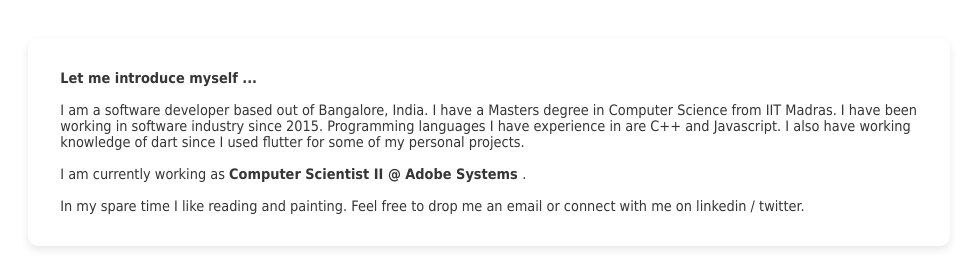
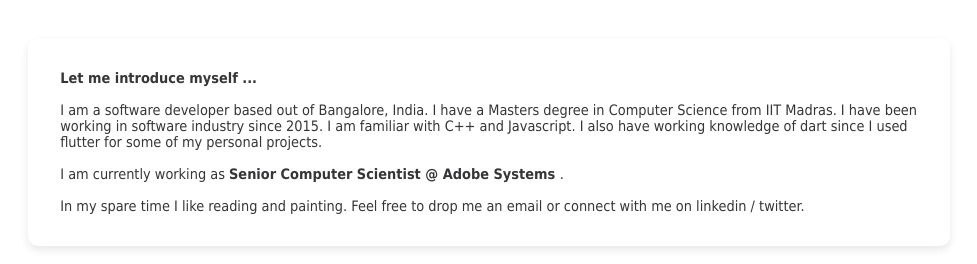
Before and after one commit to jhasubhash/jhasubhash.github.io, a Next.js app: page / in a window 1280 px wide. Shown: the part 514-778 px from the top of the page, without its empty margins (151-1128 px from the left). Built offline with nearby package versions, Linux system fonts and the light colour scheme.

Commit message:
Update index.tsx

```diff
--- a/pages/index.tsx
+++ b/pages/index.tsx
@@ -149,9 +149,9 @@ export default function Home({ posts, projects }) {
           <b>Let me introduce myself ...</b>
         <br/>
         <br/>
-        I am a software developer based out of Bangalore, India. I have a Masters degree in Computer Science from IIT Madras. I have been working in software industry since 2015. Programming languages I have experience in are C++ and Javascript. I also have working knowledge of dart since I used flutter for some of my personal projects.
+        I am a software developer based out of Bangalore, India. I have a Masters degree in Computer Science from IIT Madras. I have been working in software industry since 2015. I am familiar with C++ and Javascript. I also have working knowledge of dart since I used flutter for some of my personal projects.
         <br /> <br />
-        I am currently working as <b>Computer Scientist II @ Adobe Systems </b>.
+        I am currently working as <b>Senior Computer Scientist @ Adobe Systems </b>.
         <br /> <br />
         In my spare time I like reading and painting. Feel free to drop me an email or connect with me on linkedin / twitter.
         </div>
```
